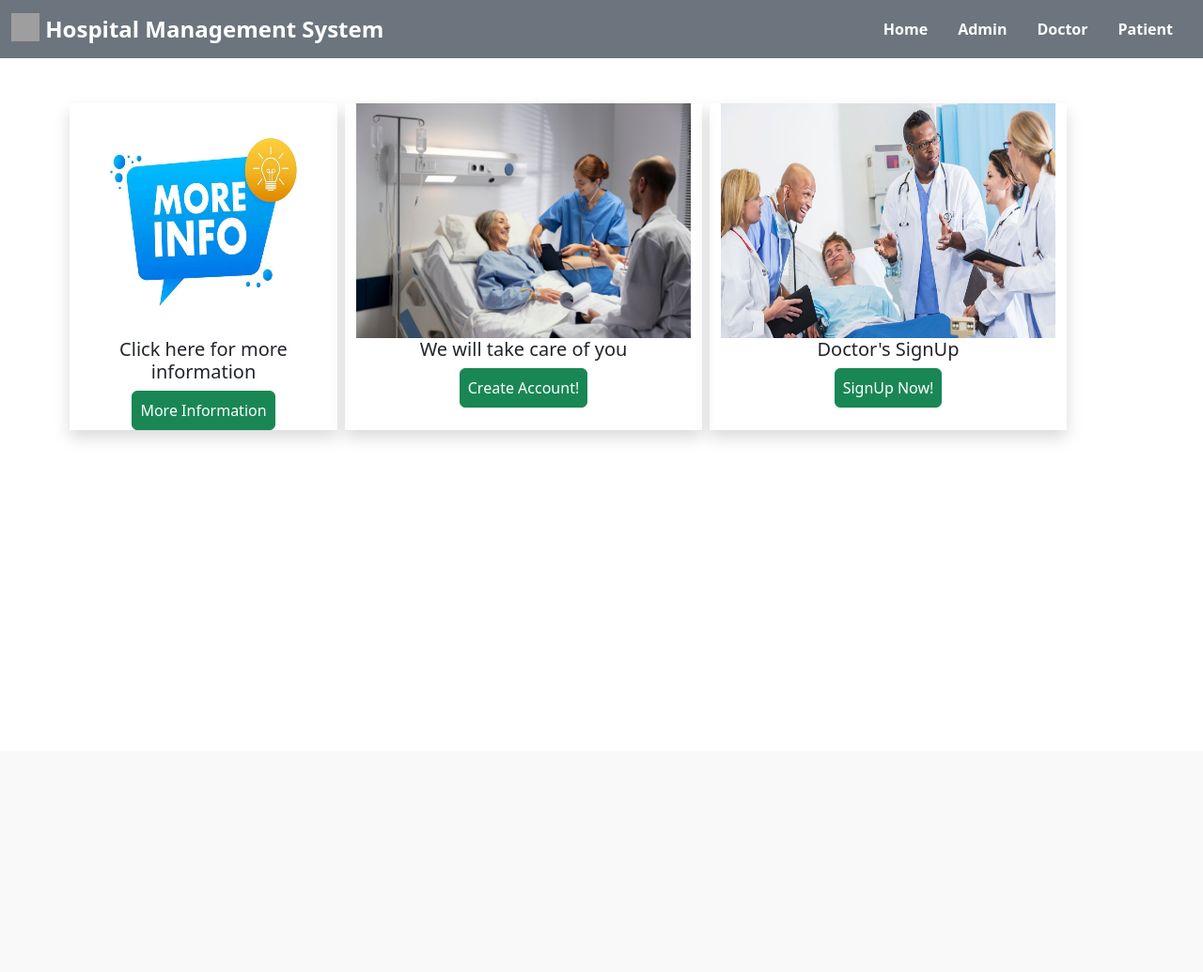
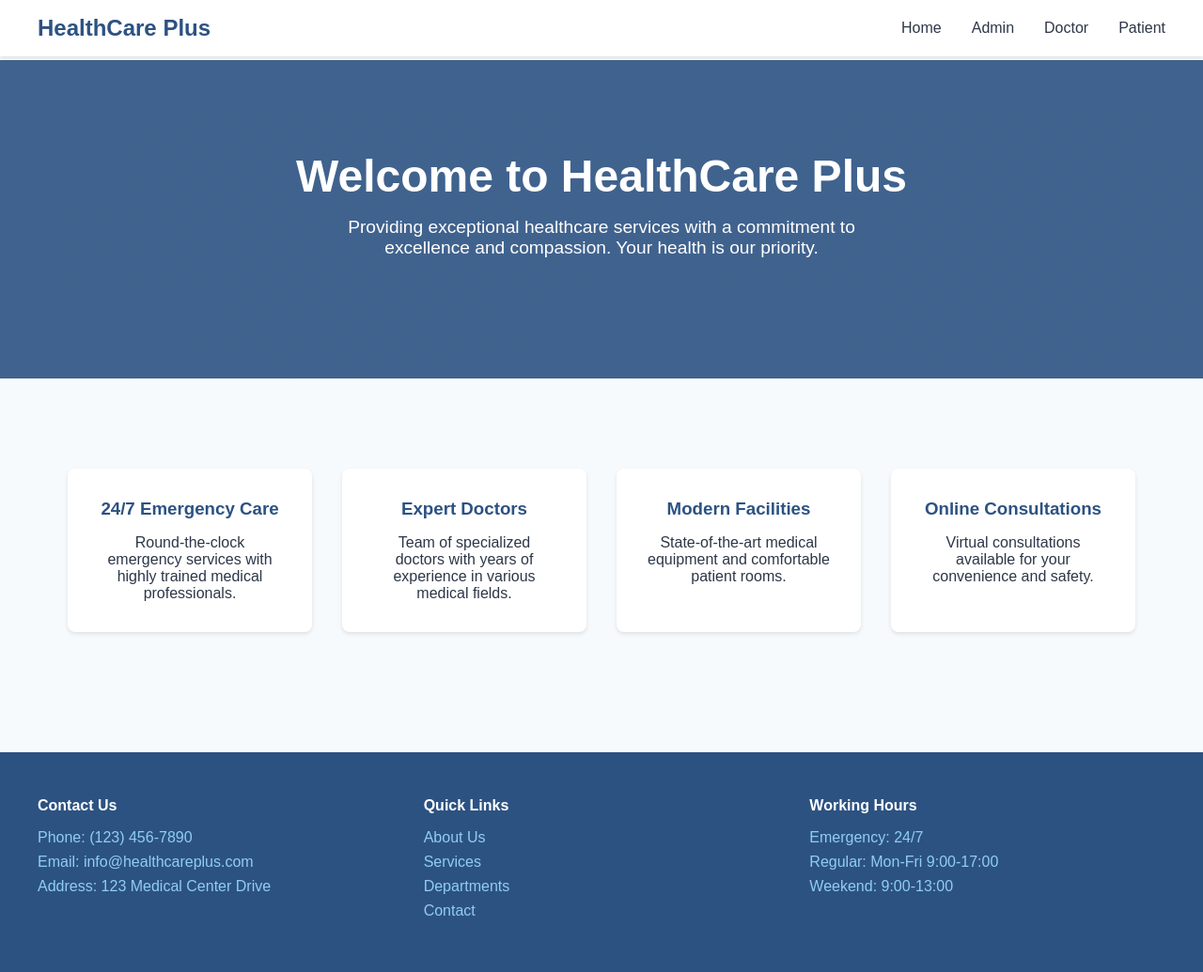
Before and after one commit to blitzbugg/HMS, a PHP site: page / in a window 1280 px wide. Shown: the whole page at 94% size. Before the commit the page ends 466 px from the top, so only its background shows below. Run offline with PHP 8.4, Linux system fonts and the light colour scheme; some libraries are stand-ins or nearby versions; grey boxes are pictures that could not be loaded.

Commit message:
Changed the entire style of landing page

```diff
--- /dev/null
+++ b/css/index.css
@@ -0,0 +1,150 @@
+* {
+    margin: 0;
+    padding: 0;
+    box-sizing: border-box;
+    font-family: 'Arial', sans-serif;
+}
+
+:root {
+    --primary: #2C5282;
+    --secondary: #4299E1;
+    --accent: #90CDF4;
+    --background: #F7FAFC;
+    --text: #2D3748;
+}
+
+body {
+    background-color: var(--background);
+    color: var(--text);
+}
+
+/* Navbar Styles */
+.navbar {
+    background-color: white;
+    padding: 1rem 2rem;
+    box-shadow: 0 2px 4px rgba(0,0,0,0.1);
+    position: fixed;
+    width: 100%;
+    top: 0;
+    z-index: 1000;
+}
+
+.nav-container {
+    max-width: 1200px;
+    margin: 0 auto;
+    display: flex;
+    justify-content: space-between;
+    align-items: center;
+}
+
+.logo {
+    font-size: 1.5rem;
+    font-weight: bold;
+    color: var(--primary);
+}
+
+.nav-links {
+    display: flex;
+    gap: 2rem;
+}
+
+.nav-links a {
+    text-decoration: none;
+    color: var(--text);
+    font-weight: 500;
+    transition: color 0.3s ease;
+}
+
+.nav-links a:hover {
+    color: var(--secondary);
+}
+
+/* Hero Section */
+.hero {
+    margin-top: 4rem;
+    padding: 6rem 2rem;
+    background: linear-gradient(rgba(44, 82, 130, 0.9), rgba(44, 82, 130, 0.9)),
+                url('https://via.placeholder.com/1920x1080') center/cover;
+    color: white;
+    text-align: center;
+}
+
+.hero h1 {
+    font-size: 3rem;
+    margin-bottom: 1rem;
+}
+
+.hero p {
+    font-size: 1.2rem;
+    max-width: 600px;
+    margin: 0 auto 2rem;
+}
+
+/* Features Section */
+.features {
+    padding: 4rem 2rem;
+    max-width: 1200px;
+    margin: 0 auto;
+}
+
+.features-grid {
+    display: grid;
+    grid-template-columns: repeat(auto-fit, minmax(250px, 1fr));
+    gap: 2rem;
+    margin-top: 2rem;
+}
+
+.feature-card {
+    background: white;
+    padding: 2rem;
+    border-radius: 8px;
+    box-shadow: 0 2px 4px rgba(0,0,0,0.1);
+    text-align: center;
+}
+
+.feature-card h3 {
+    color: var(--primary);
+    margin-bottom: 1rem;
+}
+
+/* Footer */
+footer {
+    background-color: var(--primary);
+    color: white;
+    padding: 3rem 2rem;
+    margin-top: 4rem;
+}
+
+.footer-content {
+    max-width: 1200px;
+    margin: 0 auto;
+    display: grid;
+    grid-template-columns: repeat(auto-fit, minmax(200px, 1fr));
+    gap: 2rem;
+}
+
+.footer-section h4 {
+    margin-bottom: 1rem;
+}
+
+.footer-section p, .footer-section a {
+    color: var(--accent);
+    text-decoration: none;
+    display: block;
+    margin-bottom: 0.5rem;
+}
+
+/* Responsive Design */
+@media (max-width: 768px) {
+    .nav-links {
+        gap: 1rem;
+    }
+
+    .hero h1 {
+        font-size: 2rem;
+    }
+
+    .hero p {
+        font-size: 1rem;
+    }
+}
--- a/index.php
+++ b/index.php
@@ -1,53 +1,79 @@
-
+<?php
+// index.php
+?>
 <!DOCTYPE html>
 <html lang="en">
 <head>
     <meta charset="UTF-8">
     <meta name="viewport" content="width=device-width, initial-scale=1.0">
-    <title>HMS Home Page</title>
+    <title>HealthCare Plus - Your Trusted Medical Partner</title>
+   <link rel="stylesheet" href="./css/index.css">
 </head>
 <body>
-<?php
-
-include("include/header.php");
-
-?>
-    <div class="container mt-5">
-        <div class="col-md-12">
-            <div class="row">
-                <div class="col-md-3 mx-1 shadow">
-                    <img src="./img/info.jpg" alt="" srcset="" width=100% height=250>
-
-                    <h5 class="text-center">Click here for more information</h5>
-                    <div class="text-center md-2">
-                    <a href="">
-                        <button class="btn btn-success p-2 text-white">More Information</button>
-                    </a>
+    <!-- Navbar -->
+    <nav class="navbar">
+        <div class="nav-container">
+            <div class="logo">HealthCare Plus</div>
+            <div class="nav-links">
+                <a href="index.php">Home</a>
+                <a href="adminlogin.php">Admin</a>
+                <a href="doctorlogin.php">Doctor</a>
+                <a href="account.php">Patient</a>
             </div>
         </div>
-                <div class="col-md-4 mx-1 shadow">
-                    <img src="./img/patient.jpg" alt="" srcset="" width=100% height=250>
+    </nav>
 
-                    <h5 class="text-center">We will take care of you</h5>
-                    <div class="text-center">
-                    <a href="account.php">
-                        <button class="btn btn-success p-2">Create Account!</button>
-                    </a>
+    <!-- Hero Section -->
+    <section class="hero">
+        <h1>Welcome to HealthCare Plus</h1>
+        <p>Providing exceptional healthcare services with a commitment to excellence and compassion. Your health is our priority.</p>
+    </section>
+
+    <!-- Features Section -->
+    <section class="features">
+        <div class="features-grid">
+            <div class="feature-card">
+                <h3>24/7 Emergency Care</h3>
+                <p>Round-the-clock emergency services with highly trained medical professionals.</p>
+            </div>
+            <div class="feature-card">
+                <h3>Expert Doctors</h3>
+                <p>Team of specialized doctors with years of experience in various medical fields.</p>
+            </div>
+            <div class="feature-card">
+                <h3>Modern Facilities</h3>
+                <p>State-of-the-art medical equipment and comfortable patient rooms.</p>
+            </div>
+            <div class="feature-card">
+                <h3>Online Consultations</h3>
+                <p>Virtual consultations available for your convenience and safety.</p>
             </div>
         </div>
-                <div class="col-md-4 mx-1 shadow">
-                    <img src="./img/doctor.jpg" alt="" srcset="" width=100% height=250>
+    </section>
 
-                    <h5 class="text-center">Doctor's SignUp</h5>
-                    <div class="text-center">
-                    <a href="apply.php">
-                        <button class="btn btn-success p-2">SignUp Now!</button>
-                    </a>
+    <!-- Footer -->
+    <footer>
+        <div class="footer-content">
+            <div class="footer-section">
+                <h4>Contact Us</h4>
+                <p>Phone: (123) 456-7890</p>
+                <p>Email: info@healthcareplus.com</p>
+                <p>Address: 123 Medical Center Drive</p>
             </div>
-
+            <div class="footer-section">
+                <h4>Quick Links</h4>
+                <a href="#">About Us</a>
+                <a href="#">Services</a>
+                <a href="#">Departments</a>
+                <a href="#">Contact</a>
+            </div>
+            <div class="footer-section">
+                <h4>Working Hours</h4>
+                <p>Emergency: 24/7</p>
+                <p>Regular: Mon-Fri 9:00-17:00</p>
+                <p>Weekend: 9:00-13:00</p>
             </div>
         </div>
-        </div>
-    </div>
+    </footer>
 </body>
 </html>
```
Lines whose indentation alone changed are shown as unchanged.
